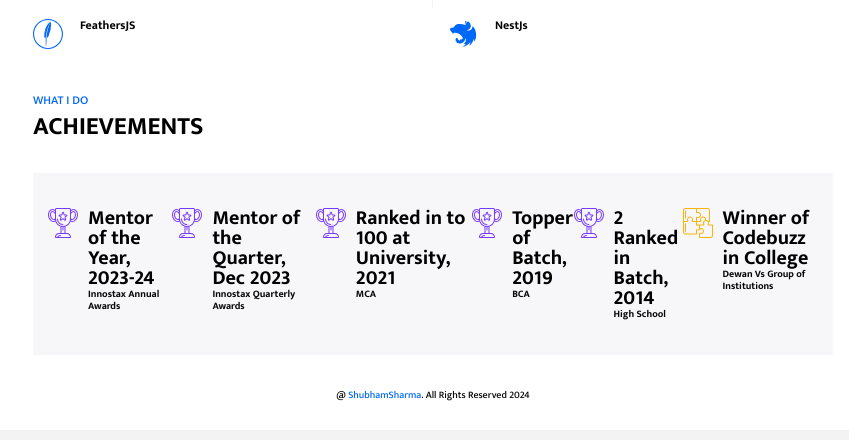
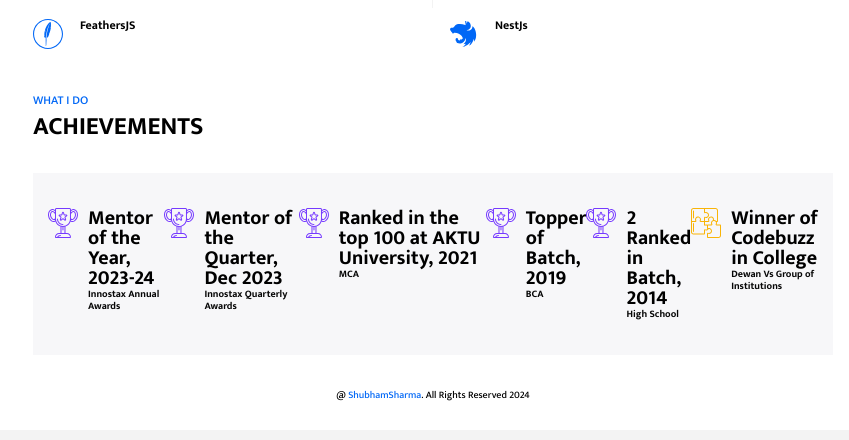
Before and after one commit to imshubhamofficial16/imshubhamofficial16, a website: page index.html in a window 1280 px wide. Shown: the part 1343-1783 px from the top of the page, without its empty margins (327-1176 px from the left). Drawn offline with Linux system fonts and the light colour scheme.

Commit message:
fix award

```diff
--- a/index.html
+++ b/index.html
@@ -369,7 +369,7 @@
                     <div class="media achievement-card">
                         <img src="assets/images/trophy.svg" alt="puzzle" class="achievement-card-icon">
                         <div class="media-body">
-                            <h4 class="achievement-card-title">Ranked in to 100 at University, 2021</h4>
+                            <h4 class="achievement-card-title">Ranked in the top 100 at AKTU University, 2021</h4>
                             <p class="achievement-card-description">MCA</p>
                         </div>
                     </div>
```
